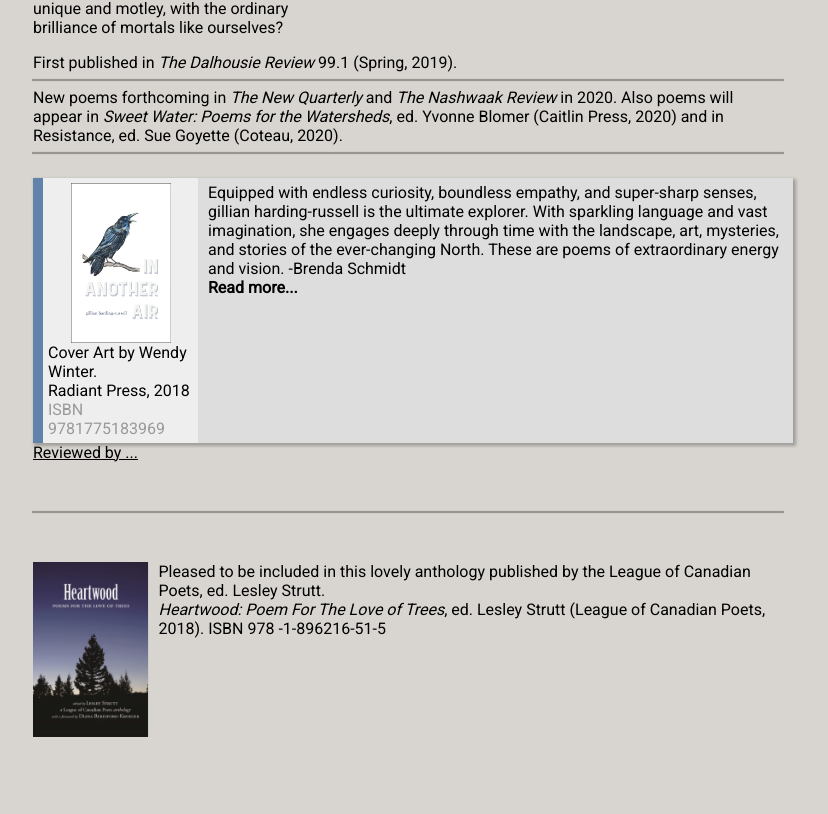
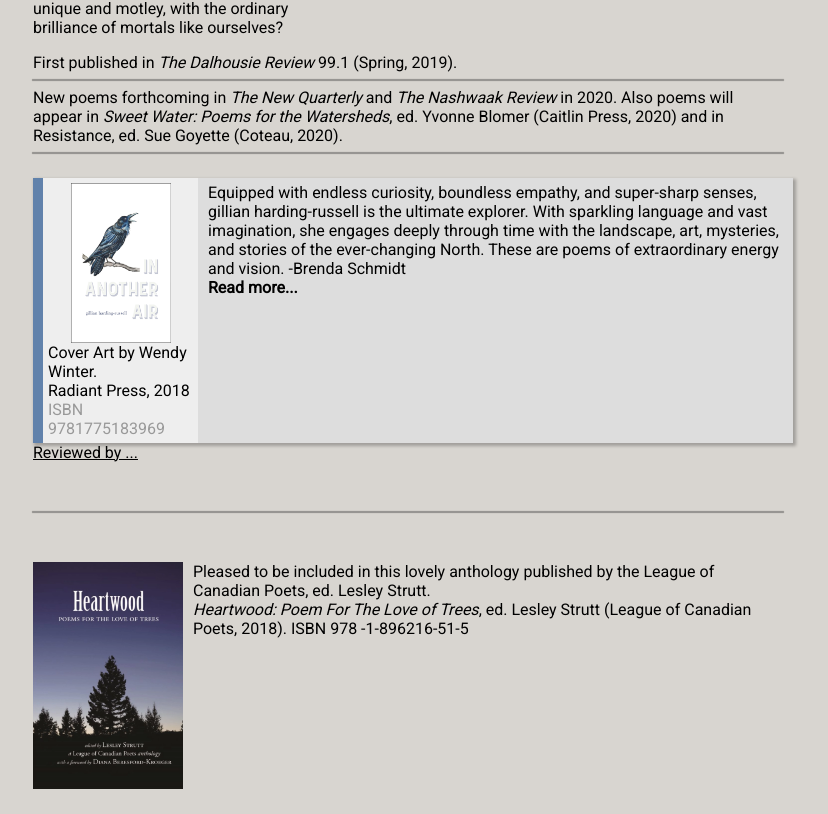
Before and after one commit to LaurieHarding-Russell/GillianHarding-Russell.com, an Angular app: page / in a window 1280 px wide. Shown: the part 949-1763 px from the top of the page, without its empty margins (232-1060 px from the left). Before the commit the page ends 1711 px from the top, so only its background shows below. Built offline with nearby package versions, Linux system fonts and the light colour scheme.

Commit message:
Using webp to reduce image size for compatable browsers.

```diff
--- a/src/app/book-list/book/book.html
+++ b/src/app/book-list/book/book.html
@@ -1,6 +1,9 @@
 <div class="book">
     <div class="info">
-        <img class="book-image" [src]="image" [alt]="title">
+        <picture>
+            <source type="image/webp" [srcset]="image">
+            <img class="book-image" [src]="imageFallback ? imageFallback : image" [alt]="title">
+        </picture>
         <div class="credit">{{credit}}</div>
         <div class="publish">{{publish}}</div>
         <div class="id" *ngIf="id">ISBN {{id}}</div>
--- a/src/app/book-list/book/book.ts
+++ b/src/app/book-list/book/book.ts
@@ -7,6 +7,7 @@ import { Component, Input } from '@angular/core';
 })
 export class BookComponent {
   @Input() image = "";
+  @Input() imageFallback = "";
   @Input() credit = "";
   @Input() id = "";
   @Input() publish = "";
--- a/src/app/general/general.html
+++ b/src/app/general/general.html
@@ -58,7 +58,9 @@ First published in <i>The Dalhousie Review</i> 99.1 (Spring, 2019).
 
 <hr/>
 
-<book image="/assets/InAnotherAir.jpg" credit="Cover Art by Wendy Winter." publish="Radiant Press, 2018"
+<book image="/assets/InAnotherAir.jpg" credit="Cover Art by Wendy Winter."
+    imageFallback="/assets/InAnotherAir.webp"
+    publish="Radiant Press, 2018"
     title="In Another Air"
     id="9781775183969"
     description="
@@ -151,7 +153,10 @@ First published in <i>The Nashwaak Review</i> fall 2018.
 <hr style="margin:50px 0;"/>
 
 <div class="heartwood-wrapper">
-    <div class="heartwood"></div>
+    <picture class="heartwood">
+        <source type="image/webp" srcset="/assets/heartwood-cover.webp">
+        <img src="/assets/heartwood-cover.png" alt="heartwood">
+    </picture>
     <div class="heartwood-text">
         Pleased to be included in this lovely anthology published by the League of Canadian Poets, ed. Lesley Strutt.<br/>
         <i>Heartwood: Poem For The Love of Trees</i>, ed. Lesley Strutt (League of Canadian Poets, 2018). ISBN 978 -1-896216-51-5
--- a/src/app/general/general.ts
+++ b/src/app/general/general.ts
@@ -29,12 +29,15 @@ import { Component } from '@angular/core';
 
     .heartwood {
       display: flex;
-      width: 155px;
-      height: 175px;
-      background-image: url("/assets/heartwood-cover.png");
+      width: auto;
+      max-width: 150px;
+      height: auto;
       background-color: #cccccc;
       background-size: contain;
-      background-repeat: no-repeat;
+    }
+
+    .heartwood img{
+      width: 100%;
     }
 
     div.heartwood-text {
```
Also changed, not shown: src/assets/InAnotherAir.webp (added), src/assets/heartwood-cover.webp (added), 8 other files (tests, documents, lock files or other folders). Lines whose indentation alone changed are shown as unchanged.
